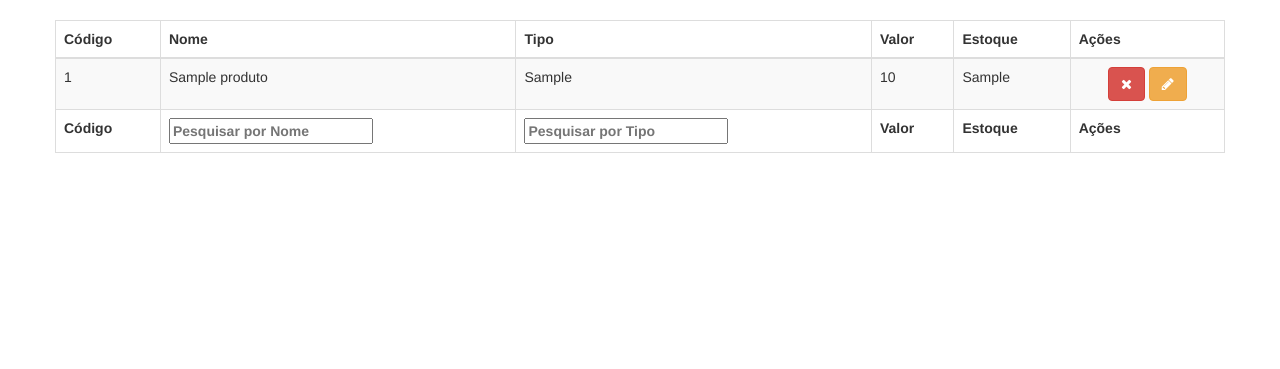
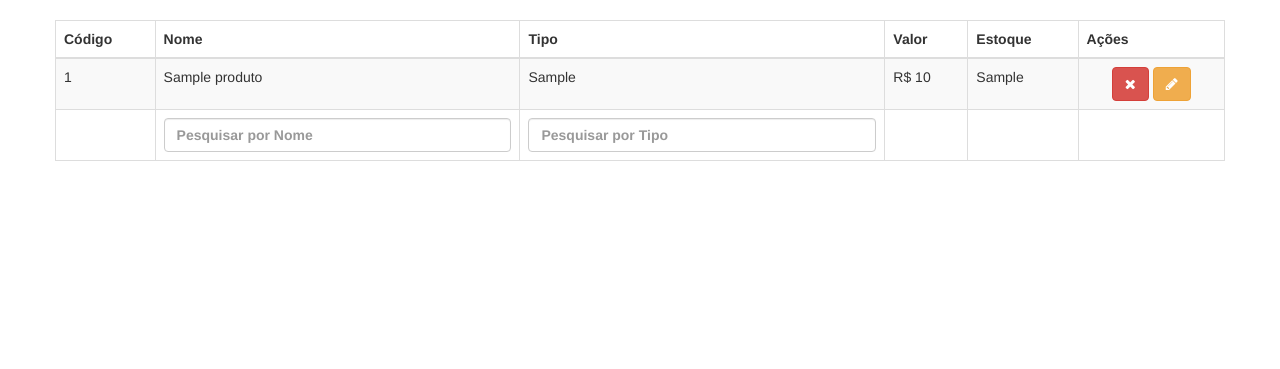
Before and after one commit to JonatanColussi/testeDeSoftware-meuMercado, a PHP site: page / in a window 1280 px wide. Shown: the part 51-420 px from the top of the page. Run offline with PHP 8.4, Linux system fonts and the light colour scheme; the visitor is signed in with stand-in values (Sample User, id 1); tables that the repository leaves empty or names only in its code hold one stand-in row (values such as "Sample post"); some libraries are stand-ins or nearby versions.

Commit message:
Atualizações 30/09/2016

```diff
--- a/classes/usuarios.class.php
+++ b/classes/usuarios.class.php
@@ -32,7 +32,7 @@ class Usuarios{
 				$this->senha = $usuario->senha;
 				return true;
 			}else{
-				throw new Exception('Não existe usuário com o usuario cadastrado!!');
+				throw new Exception('O usuário informado não está cadastrado!!');
 			}
 		}catch(Exception $e) {
 			echo $e->getMessage();
@@ -143,7 +143,7 @@ class Usuarios{
 				$this->senha = $usuario->senha;
 				return true;
 			}else{
-				throw new Exception('Não existe usuário com o usuario cadastrado!!');
+				throw new Exception('O usuário informado não está cadastrado!!');
 			}
 		}catch(Exception $e) {
 			echo $e->getMessage();
--- a/partial/tabelaProdutos.php
+++ b/partial/tabelaProdutos.php
@@ -23,13 +23,13 @@
 				</thead>
 				<tfoot>
 					<tr>
-						<th>Código</th>
-						<th class="fieldPesquisa">Nome</th>
-						<th class="fieldPesquisa">Tipo</th>
-						<th>Valor</th>
-						<th>Estoque</th>
+						<th></th>
+						<th class="fieldPesquisa text-center">Nome</th>
+						<th class="fieldPesquisa text-center">Tipo</th>
+						<th></th>
+						<th></th>
 						<?php if(isset($_SESSION['id_usuario'])): ?>
-							<th>Ações</th>
+							<th></th>
 						<?php endif; ?>
 					</tr>
 				</tfoot>
@@ -41,7 +41,7 @@
 						<td><?=$registro->id_produto;?></td>
 						<td><?=$registro->nome;?></td>
 						<td><?=$registro->tipo;?></td>
-						<td><?=$registro->valor;?></td>
+						<td>R$ <?= str_replace('.', ',', $registro->valor); ?></td>
 						<td><?=$registro->estoque;?></td>
 						<?php if(isset($_SESSION['id_usuario'])): ?>
 							<td class="text-center">
--- a/produtos.php
+++ b/produtos.php
@@ -21,7 +21,7 @@ include 'partial/header.php';
 	$(document).ready(function() {
 		$('#tableProdutos tfoot th.fieldPesquisa').each( function () {
 	        var title = $(this).text();
-	        $(this).html( '<input type="text" placeholder="Pesquisar por '+title+'" />' );
+	        $(this).html( '<input class="form-control" type="text" placeholder="Pesquisar por '+title+'" />' );
     	} );
 		var table = $('#tableProdutos').DataTable({
 			"language":{
```
Also changed, not shown: addProdutos.php (+6 -3 lines).
